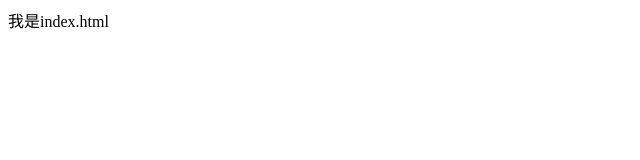
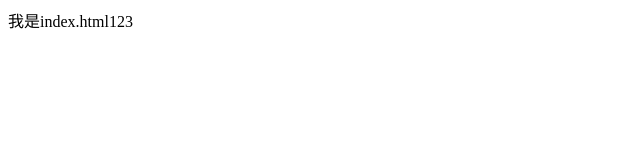
Before and after one commit to Jason550139397/git-demo, a plain HTML site: page index.html in a window 1280 px wide. Shown: the full height of the page, 0-640 px from the left. Drawn offline with Linux system fonts and the light colour scheme.

Commit message:
第二次提交

```diff
--- a/index.html
+++ b/index.html
@@ -9,7 +9,7 @@
 </head>
 
 <body>
-    我是index.html
+    我是index.html123
 </body>
 
 </html>
```
